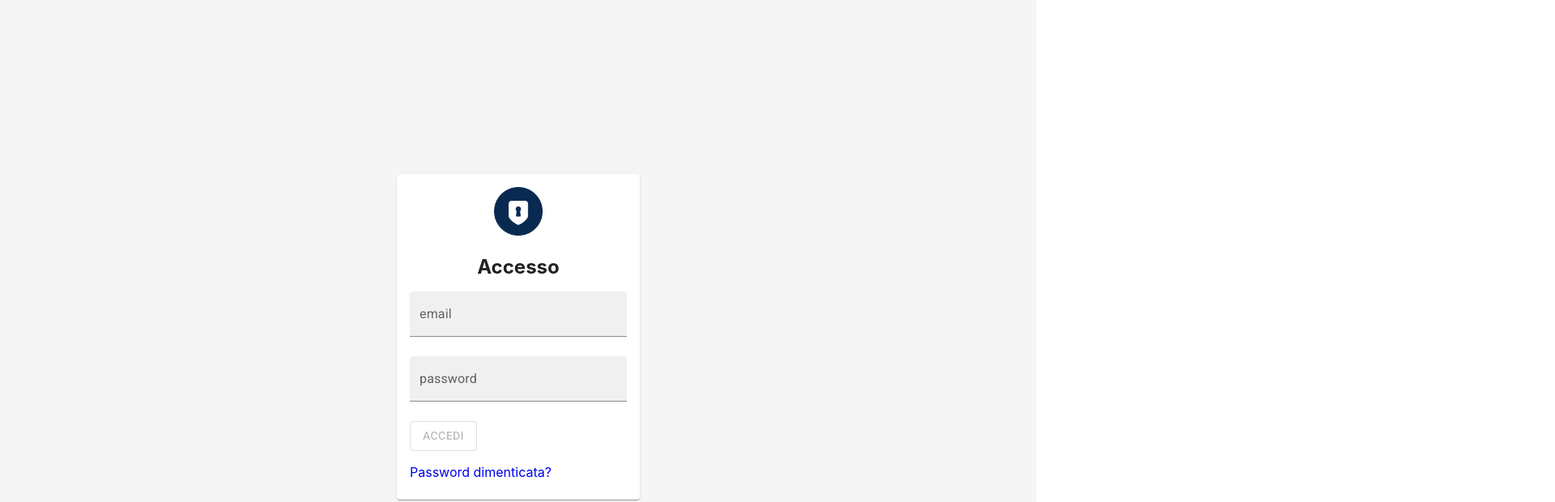
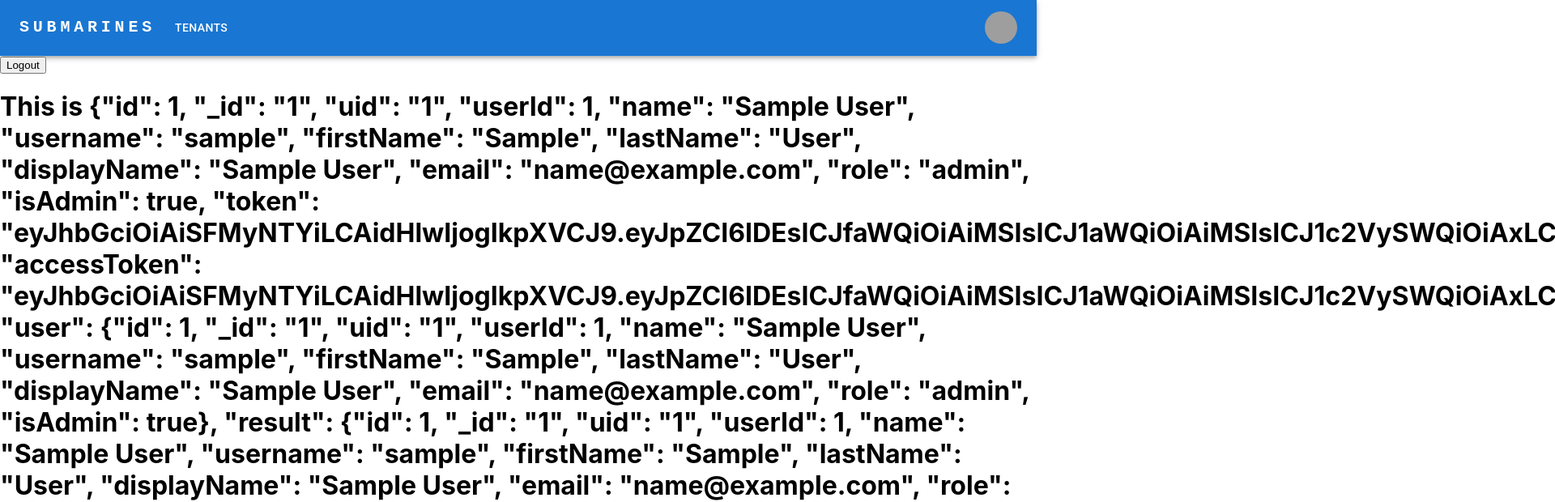
Before and after one commit to SubmarinesG4/Submarines-frontend, a React (Vite) app: page /home in a window 1280 px wide. Before the commit this address led to /login. Shown: the top 620 px of the page at 81% size, 1920 px wide, since content can reach past the window. Built offline with nearby package versions, Linux system fonts and the light colour scheme; sample sign-in values are in the browser's storage; grey boxes are pictures that could not be loaded; what aws-amplify would draw is missing.

Commit message:
gestione dell'utente loggato

```diff
--- a/src/App.tsx
+++ b/src/App.tsx
@@ -4,18 +4,18 @@ import defaultTheme from "@/globals/defaultTheme";
 import AppRoutes from "@/router/AppRoutes";
 import { queryClient } from "@/queries";
 import { Auth, Amplify } from 'aws-amplify';
-import { AuthProvider } from "./stores/AuthProvider";
+import { AuthProvider, useAuth } from "./stores/AuthProvider";
 
 Amplify.configure({
-  Auth: {
-    region: "eu-central-1",
-    userPoolId: "eu-central-1_57mvV5N7n",
-    userPoolWebClientId: "snftpb6f6bsdaphl7rv34lnl"
-  }
-})
+	Auth: {
+	  region: 'eu-central-1',
+	  userPoolId: 'eu-central-1_OcyZlYZEj',
+	  userPoolWebClientId: '7d5ij9ol01l2405r2i5d4vgdvo'
+	}
+});
 
 function App() {
-	const user = localStorage.getItem('webappUser');
+	const user = localStorage.getItem('currentUser');
 
 	return (
 		<ThemeProvider theme={defaultTheme}>
--- a/src/components/LogOut/LogOut.tsx
+++ b/src/components/LogOut/LogOut.tsx
@@ -8,13 +8,13 @@ export default function logOut(){
         try {
             await Auth.signOut();
             auth?.setAuth(false);
-            localStorage.removeItem("webappUser");
+            localStorage.removeItem("currentUser");
         } catch (error) {
             console.log('error signing out: ', error);
         }
     }
 
     return (
-        <button onClick={signOut}>Logout</button>
+        <button onClick={() => {signOut()}}>Logout</button>
     );
 }
--- a/src/globals/axios.ts
+++ b/src/globals/axios.ts
@@ -1,23 +1,19 @@
 import Auth from "@aws-amplify/auth";
 import axios from "axios";
 
-async function getDefaulHeaders() {
-	const user = await Auth.currentAuthenticatedUser();
+export async function getDefaulHeaders() {
+    const user = await Auth.currentAuthenticatedUser();
     const token = user.signInUserSession?.idToken?.jwtToken;
-    return {headers: {'Authorization': `Bearer ${token}`}}
+    return {headers: {'Authorization': `Bearer ${token}`}};
 }
 
-const axiosInstance = axios.create({
-	baseURL: 'http://localhost:3000/dev/',
-	timeout: 1000,
-});
-
-export async function getData<T>(url: string) {
-	const defHeaders = await getDefaulHeaders();
-	return axiosInstance.get<T>(url, defHeaders);
+export async function getData(url: string) {
+    const defHeaders = await getDefaulHeaders();
+	console.log(defHeaders);
+    return axios.get(url,  defHeaders );
 }
 
-export async function putData<T>(url: string, data: unknown) {
-	const defHeaders = await getDefaulHeaders();
-	return axiosInstance.put<T>(url, data, defHeaders);
+export async function putData(url: string, data: unknown) {
+    const defHeaders = await getDefaulHeaders();
+    return axios.put(url, data, defHeaders);
 }
--- a/src/pages/Home.tsx
+++ b/src/pages/Home.tsx
@@ -1,11 +1,14 @@
 import NavBar from "@/components/NavBar";
 import TranslationDrawer from "@/components/TranslationDrawer";
 import TranslationTable from "@/components/TranslationTable";
+import LogOut from "@/components/LogOut/LogOut";
 
 export default function Home() {
 	return (
 		<div>
 			<NavBar />
+			<LogOut />
+			<h1>This is {localStorage.getItem('currentUser')}</h1>
 		</div>
 	);
 }
--- a/src/pages/Login.tsx
+++ b/src/pages/Login.tsx
@@ -1,10 +1,11 @@
 import { Alert, Box, Button, Card, CardContent, FilledInput, FormControl, InputLabel, Snackbar } from "@mui/material";
-import { ISignUpResult } from "amazon-cognito-identity-js";
 import { Auth } from "aws-amplify";
 import { useAuth } from "@/stores/AuthProvider";
+import { ISignUpResult } from "amazon-cognito-identity-js";
 import { useState } from "react";
 import { useForm } from "react-hook-form";
 import { Link } from "react-router-dom";
+import NavBar from "@/components/NavBar";
 
 interface FormValues {
 	email: string;
@@ -19,15 +20,29 @@ export default function Login() {
 
 	const auth = useAuth();
 
-	function formSubmitHandler(data: FormValues) {
-		Auth.signIn(data.email.trim(), data.password).then((response: ISignUpResult) => {
-			localStorage.setItem('webappUser', JSON.stringify(response.user));
+	async function formSubmitHandler(data: FormValues) {
+		try {
+			const user = await Auth.signIn(data.email.trim(), data.password);
+			localStorage.setItem('currentUser', user.username);
 			auth?.setAuth(true);
-		}).catch((err) => {
+
+			// to fix Auth.currentAuthenticatedUser() bug
+			if (user.challengeName === 'NEW_PASSWORD_REQUIRED') {
+                Auth.completeNewPassword(
+                  user,
+                  data.password,
+                ).then(user => {
+                    console.log(user);
+                }).catch(e => {
+                  console.log(e);
+                });
+			}
+
+		} catch(err: any) {
 			console.error("ERROR: ", err);
 			setOpen(true);
 			setMessage(err.message);
-		});
+		}
 	}
 
 	return (
--- a/src/stores/AuthProvider.tsx
+++ b/src/stores/AuthProvider.tsx
@@ -7,7 +7,7 @@ interface AuthProviderProps {
 
 type AuthContextType = {
     auth: boolean,
-    setAuth: Dispatch<SetStateAction<boolean>>
+    setAuth: Dispatch<SetStateAction<boolean>>,
 };
 
 const AuthContext = createContext<AuthContextType | null>(null);
```
